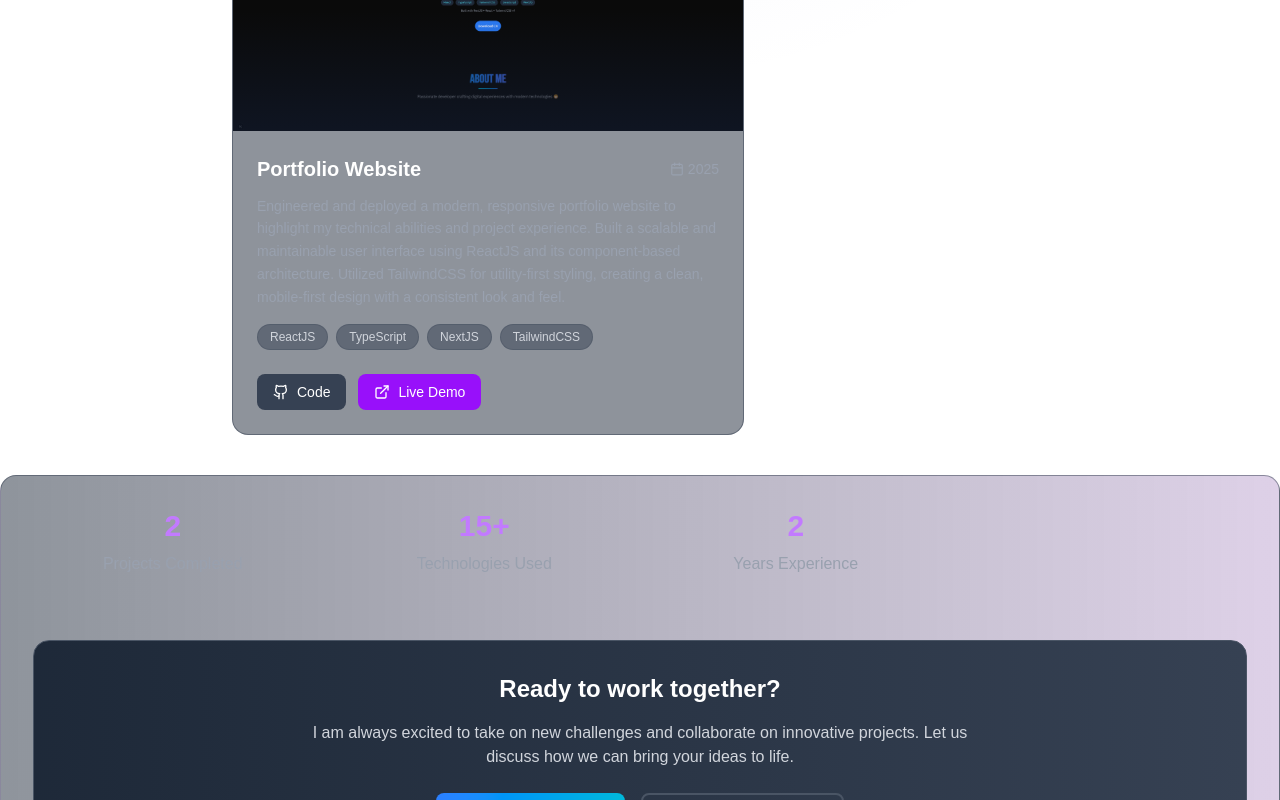
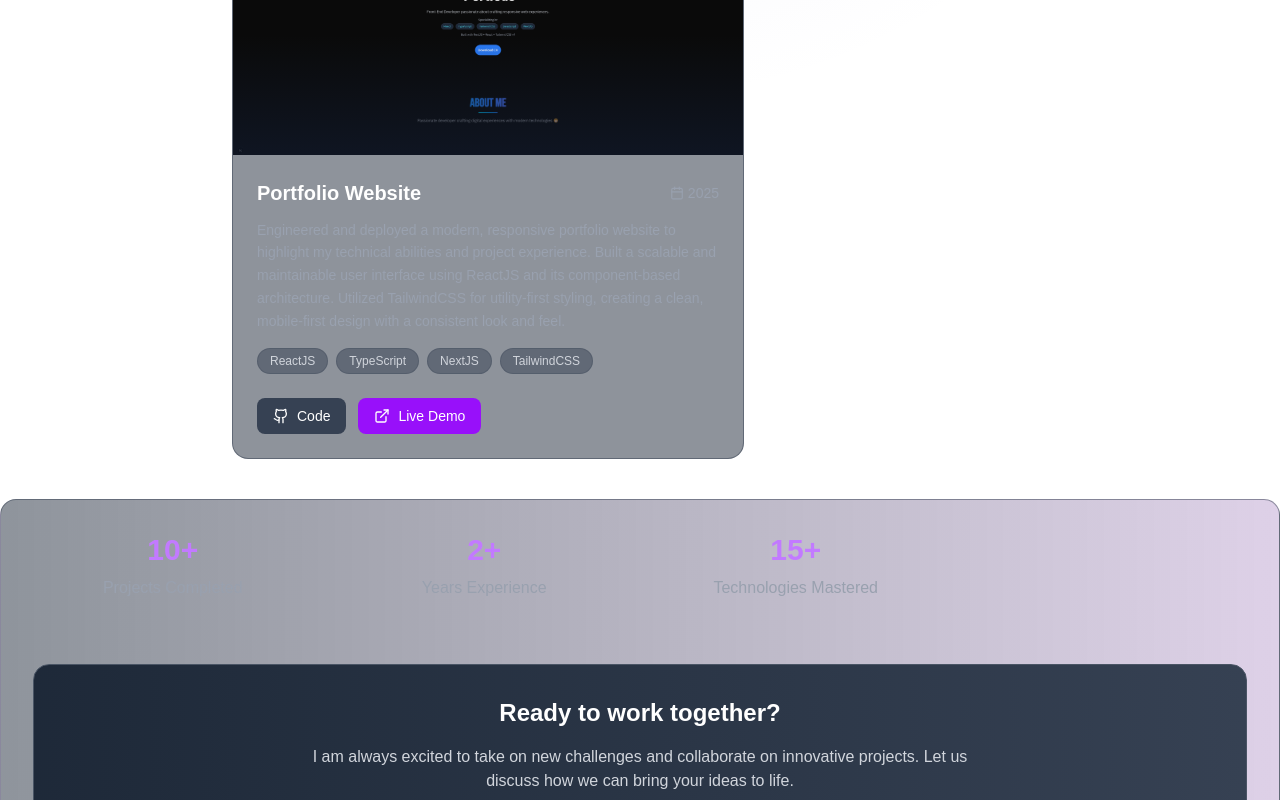
Before and after one commit to Zardd99/Portfolio, a Next.js app: page / in a window 1280 px wide. Shown: the part 4105-4905 px from the top of the page. Built offline with nearby package versions, Linux system fonts and the light colour scheme; a web font is replaced by a local one; what @midudev/tailwind-animations would draw is missing.

Commit message:
fix Project where the filter button blocked by some div element

```diff
--- a/app/page.tsx
+++ b/app/page.tsx
@@ -10,7 +10,7 @@ export default function Home() {
   return (
     <div className="font-ibm-plex-sans min-h-screen">
       <main className="flex flex-col gap-[32px] items-center">
-        <header className="flex w-full container">
+        <header className="flex w-full container z-999">
           <Navbar />
         </header>
         <section
--- a/app/projects/page.tsx
+++ b/app/projects/page.tsx
@@ -1,6 +1,6 @@
 "use client";
 import React, { useState, useRef, useEffect } from "react";
-import { Github, ExternalLink, Calendar } from "lucide-react";
+import { Github, ExternalLink, Calendar, Link } from "lucide-react";
 import {
   projects,
   categories,
@@ -12,6 +12,7 @@ import Navbar from "../components/Navbar";
 import AboutContact from "../components/about/AboutContact";
 import gsap from "gsap";
 import ScrollTrigger from "gsap/ScrollTrigger";
+import { Stats, ABOUT_CONTENTS } from "../constants/about";
 
 gsap.registerPlugin(ScrollTrigger);
 
@@ -26,6 +27,8 @@ const Projects = () => {
   const stickyTitleRef = useRef<HTMLDivElement>(null);
   const contactRef = useRef<HTMLDivElement>(null);
   const observerRef = useRef<IntersectionObserver | null>(null);
+
+  const stats: Stats[] = ABOUT_CONTENTS[0].stats;
 
   const filteredProjects =
     filter === "all"
@@ -188,7 +191,8 @@ const Projects = () => {
         {/* Sticky Title */}
         <div
           ref={stickyTitleRef}
-          className="sticky left-[58%] top-[0%] w-[22rem] opacity-0 z-40 hidden lg:block"
+          className="sticky left-[60%] top-[0%] w-[22rem] opacity-0 z-40 hidden lg:block pb-6"
+          style={{ pointerEvents: "none" }}
         >
           <h1 className="font-bebas-neue text-6xl font-bold bg-gradient-to-r from-white via-purple-200 to-purple-400 bg-clip-text text-transparent text-right">
             My Projects
@@ -213,7 +217,7 @@ const Projects = () => {
                 <button
                   key={category.key}
                   onClick={() => setFilter(category.key)}
-                  className={`px-6 py-3 rounded-full text-sm font-medium transition-all duration-300 ${
+                  className={`px-6 py-3 rounded-full text-sm z-50 font-medium transition-all duration-300 cursor-pointer ${
                     filter === category.key
                       ? "bg-purple-600 text-white shadow-lg shadow-purple-500/25"
                       : "bg-gray-800 text-gray-400 hover:bg-gray-700 hover:text-white"
@@ -300,20 +304,14 @@ const Projects = () => {
         ref={contactRef}
       >
         <div className="grid grid-cols-2 md:grid-cols-4 gap-8 text-center">
-          <div>
-            <div className="text-3xl font-bold text-purple-400 mb-2">
-              {projects.length}
+          {stats.map((stat) => (
+            <div key={stat.label} className="fade-in-element">
+              <div className="text-3xl font-bold text-purple-400 mb-2">
+                {stat.number}
+              </div>
+              <div className="text-gray-400">{stat.label}</div>
             </div>
-            <div className="text-gray-400">Projects Completed</div>
-          </div>
-          <div>
-            <div className="text-3xl font-bold text-purple-400 mb-2">15+</div>
-            <div className="text-gray-400">Technologies Used</div>
-          </div>
-          <div>
-            <div className="text-3xl font-bold text-purple-400 mb-2">2</div>
-            <div className="text-gray-400">Years Experience</div>
-          </div>
+          ))}
         </div>
         <AboutContact />
       </div>
```
Also changed, not shown: 1 other file (tests, documents, lock files or other folders).
